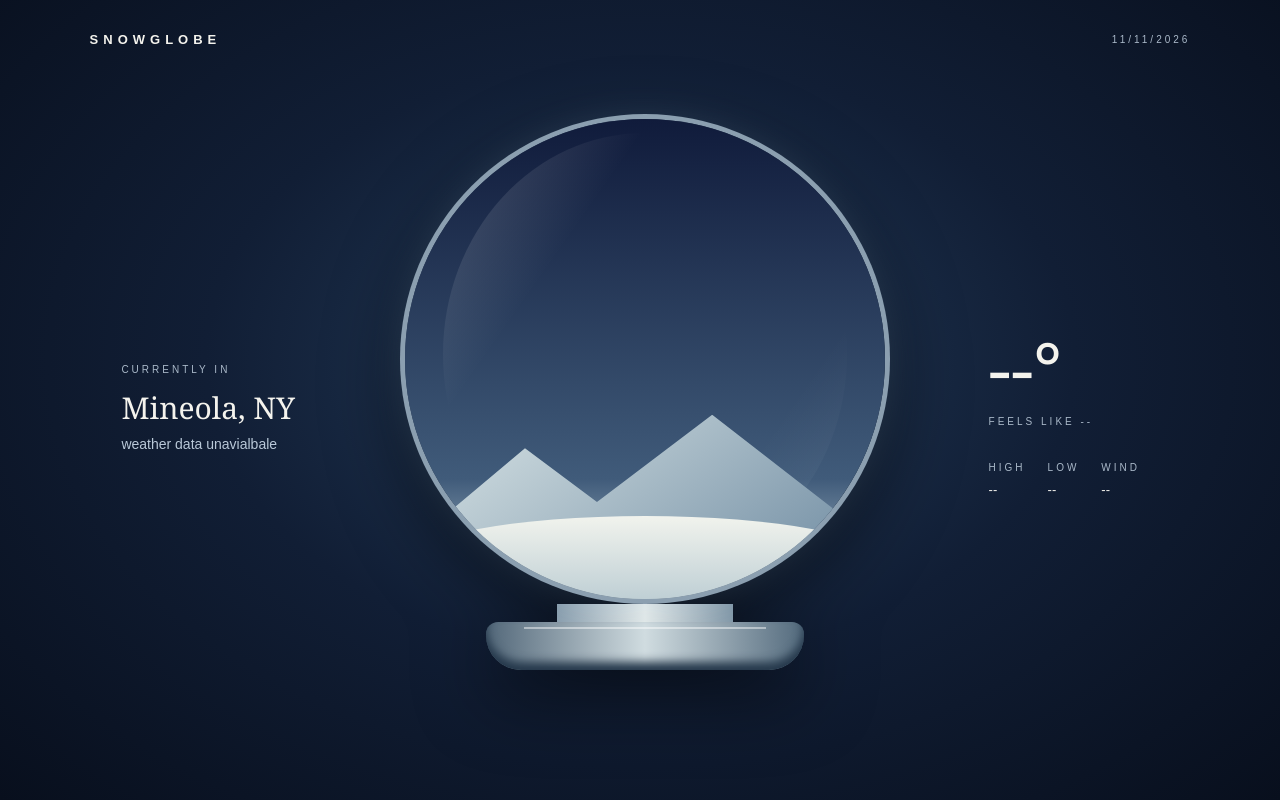
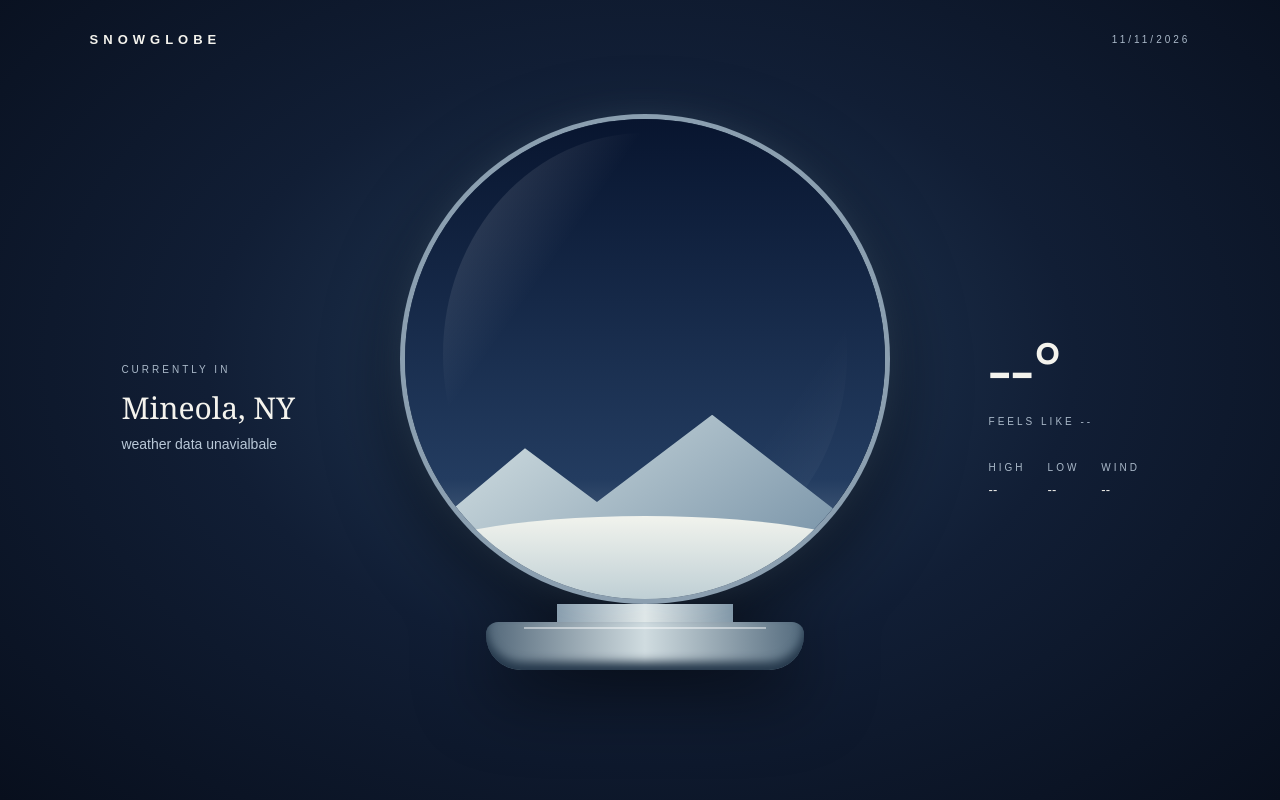
Before and after one commit to dasadishree/snowglobeweather, a Next.js app in the folder frontend/: page / in a window 1280 px wide. Built offline with nearby package versions, Linux system fonts and the light colour scheme; no server answers.

Commit message:
skies upodate

```diff
--- a/frontend/src/app/page.module.css
+++ b/frontend/src/app/page.module.css
@@ -86,9 +86,33 @@
 .globeSky{
   position: absolute;
   inset: 0;
-  background: linear-gradient(#101b3b, #405b7a 75%, #b5c8d2);
   transition: background 1.5s ease;
 }
+.clearSky.day{
+  background: linear-gradient(#58a6dc, #b8d8e8 75%, #e8edf0);
+}
+.clearSky.night{
+  background: linear-gradient(#08152f, #233c60 75%, #71869a);
+}
+.partlyCloudy.day{
+  background: linear-gradient(#78b8df, #c5dce8 75%, #e8edf0);
+}
+.partlyCloudy.night{
+  background: linear-gradient(#172744, #405570 75%, #8999a7);
+}
+.overcast{
+  background: linear-gradient(#667887, #a4b2ba 75%, #d0d8da);
+}
+.stormy{
+  background: linear-gradient(#263746, #536675 75%, #8799a3);
+}
+.snowy{
+  background: linear-gradient(#8ca9bd, #c5d7e0 75%, #edf1f2);
+}
+.foggy{
+  background: linear-gradient(#899ba5, #c2cdd0 75%, #e1e6e5);
+}
+
 .moon{
   position: absolute;
   width: 48px;
@@ -112,8 +136,6 @@
   bottom: 0;
   width: 100%;
   height: 43%;
-}
-.globeLandscape{
   z-index: 4;
 }
 .mountain{
--- a/frontend/src/app/page.tsx
+++ b/frontend/src/app/page.tsx
@@ -72,7 +72,24 @@ export default function Home() {
 
         <div className={styles.globe}>
           <div className={styles.globeGlass}>
-            <div className={styles.globeSky}>
+            <div
+              className={`${styles.globeSky} ${
+                weather?.lighting === "day" ? styles.day : styles.night
+              } ${
+                weather?.scene==="rain" || weather?.scene === "thunderstorm"
+                  ? styles.stormy
+                  : weather?.scene === "snow"
+                  ? styles.snowy
+                  : weather?.scene === "fog"
+                  ? styles.foggy
+                  : weather?.scene === "overcast"
+                  ? styles.overcast
+                  : weather?.scene === "partly_cloudy"
+                  ? styles.partlyCloudy
+                  : styles.clearSky
+              }
+              }`}
+            >
               {weather?.lighting === "night" && (
                 <div className={styles.moon}/>
               )}
@@ -133,7 +150,7 @@ export default function Home() {
               <div>
                 <span>LOW</span>
                 <strong>
-                  {weather ? `${Math.round(weather.low*9/5+32)}°` : "--"}
+                  {weather ? `${Math.round(weather.low * 9/5 + 32)}°` : "--"}
                 </strong>
               </div>
               <div>
```
